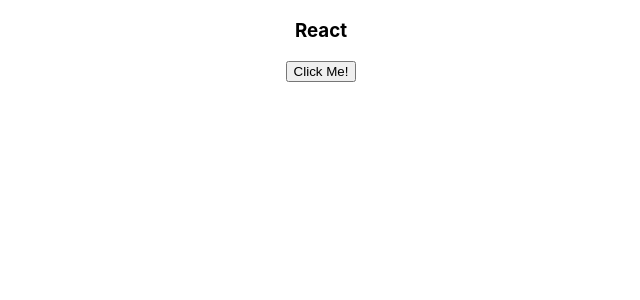
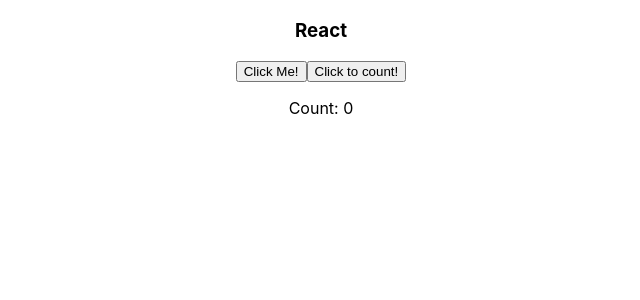
Before and after one commit to thural/sample_react_app, a React (Create React App) app: page / in a window 1280 px wide. Shown: the top 300 px of the page, without its empty margins (319-959 px from the left). Built offline with nearby package versions, Linux system fonts and the light colour scheme.

Commit message:
commit before creating form-list branch

```diff
--- a/src/MyComponent.js
+++ b/src/MyComponent.js
@@ -4,14 +4,23 @@
 
   constructor(props) {
     super(props);
+    this.state = {
+      count:0,
+      message:''
+    }
+    this.countUp = this.countUp.bind(this)
   }
-
+  countUp() {
+    this.setState({count:this.state.count + 1})
+  }
   render() {
-    const {title, onButtonClicked} = this.props
+    const {title, onButtonClicked} = this.props;
     return (
       <div>
         <h3>{title}</h3>
         <button onClick={onButtonClicked}>Click Me!</button>
+        <button onClick={this.countUp}>Click to count!</button>
+        <p>Count: {this.state.count}</p>
       </div>
     );
   }
```
